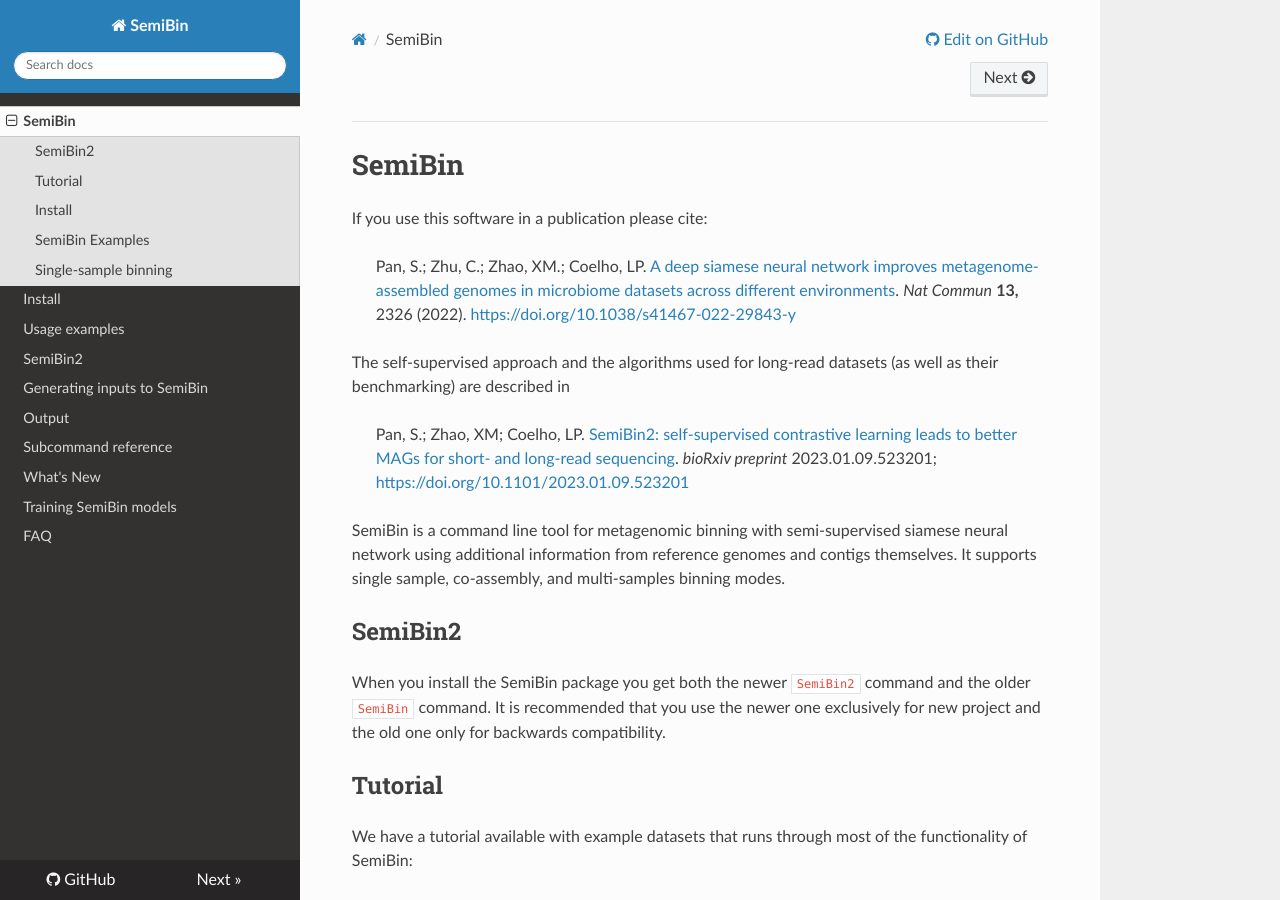
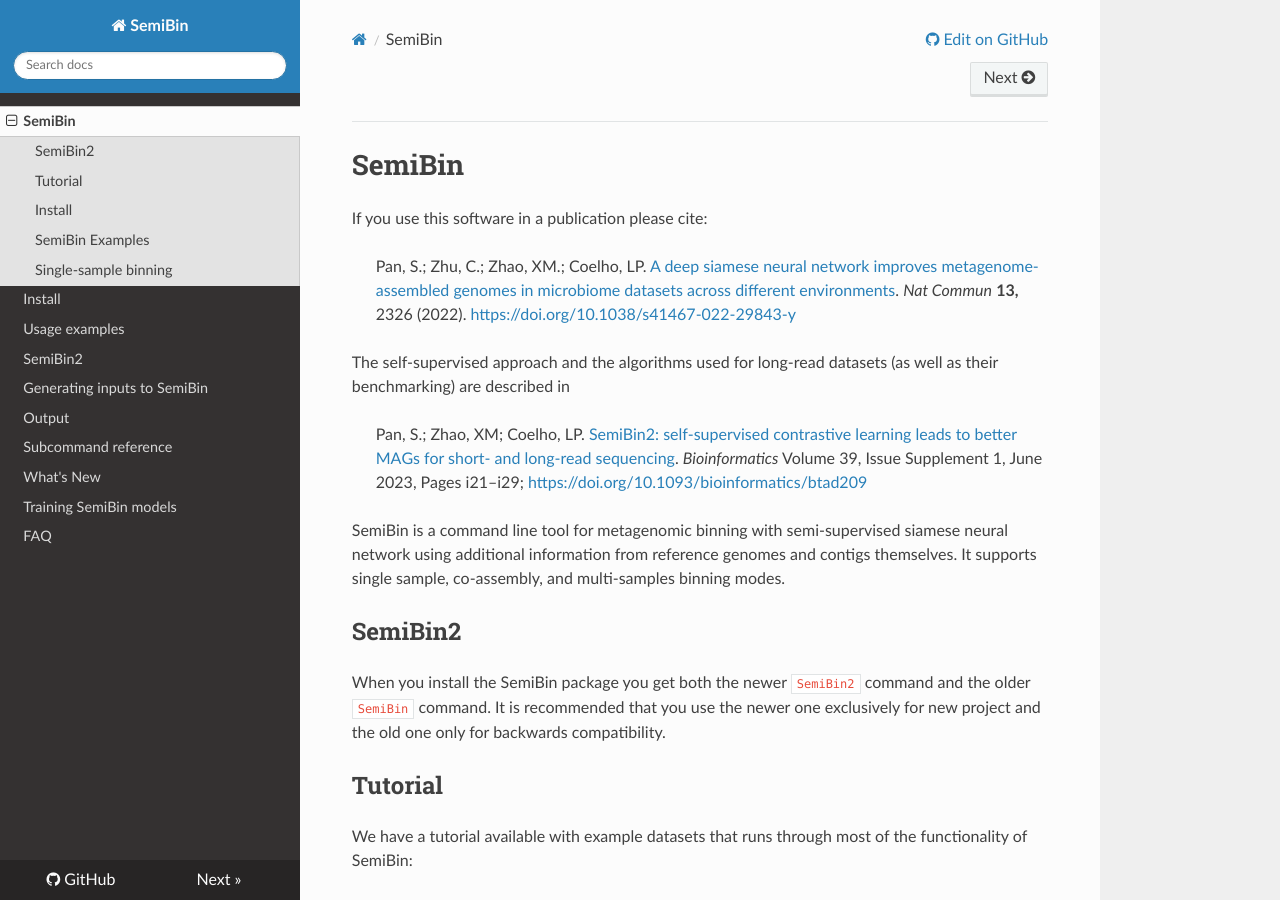
Before and after one commit to BigDataBiology/SemiBin, an MkDocs documentation site: the page built from docs/index.md, in a window 1280 px wide and 900 px high. Built offline with MkDocs 1.6.1, drawn with Linux system fonts in a browser that asks for light colours; nearby versions of some CDN libraries.

Commit message:
MIN DOC Update SemiBin2 ref
In the docs, it still refered to the preprint

```diff
--- a/docs/index.md
+++ b/docs/index.md
@@ -6,7 +6,7 @@
 
 The self-supervised approach and the algorithms used for long-read datasets (as well as their benchmarking) are described in
 
-> Pan, S.; Zhao, XM; Coelho, LP. [SemiBin2: self-supervised contrastive learning leads to better MAGs for short- and long-read sequencing](https://doi.org/10.1101/2023.01.09.523201). *bioRxiv preprint* 2023.01.09.523201; [https://doi.org/10.1101/2023.01.09.523201](https://doi.org/10.1101/2023.01.09.523201)
+> Pan, S.; Zhao, XM; Coelho, LP. [SemiBin2: self-supervised contrastive learning leads to better MAGs for short- and long-read sequencing](https://doi.org/10.1093/bioinformatics/btad209). *Bioinformatics* Volume 39, Issue Supplement 1, June 2023, Pages i21–i29; [https://doi.org/10.1093/bioinformatics/btad209](https://doi.org/10.1093/bioinformatics/btad209)
 
 
 SemiBin is a command line tool for metagenomic binning with semi-supervised siamese neural network using additional information from reference genomes and contigs themselves.
```
